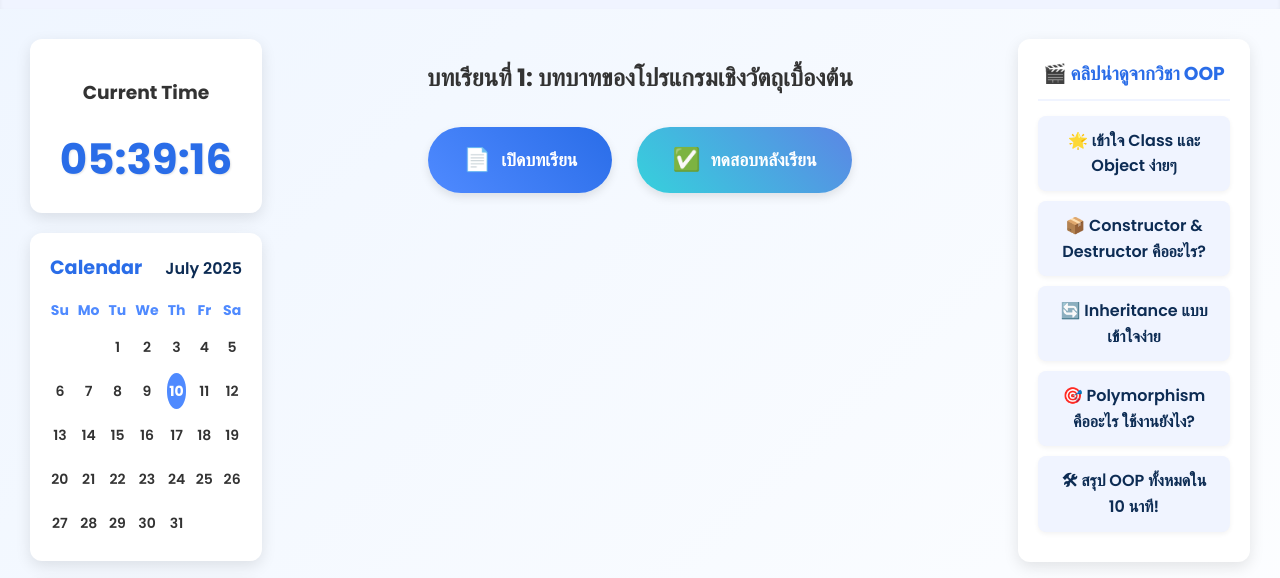
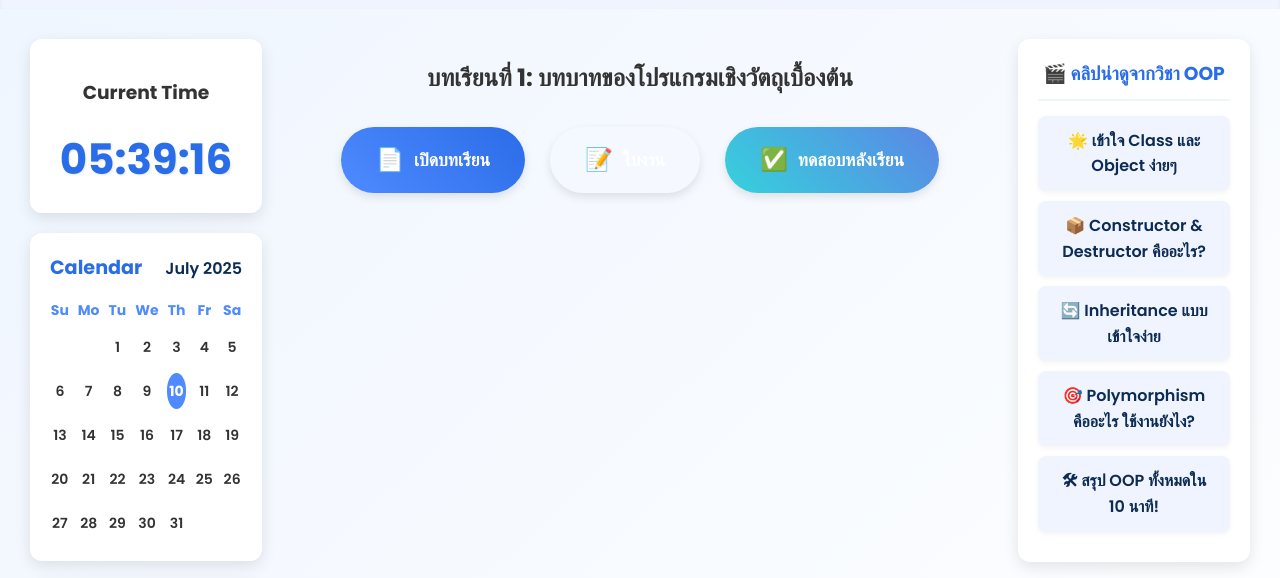
Before and after one commit to 2Smooth6/OOPperfect, a plain HTML site: page reason1.html in a window 1280 px wide. Shown: the part 194-772 px from the top of the page. Drawn offline with Linux system fonts and the light colour scheme.

Commit message:
Update reason1.html

```diff
--- a/reason1.html
+++ b/reason1.html
@@ -88,6 +88,9 @@
           <a href="https://docs.google.com/presentation/d/10bDVkfkSfmhrn_7OiYgJQKXNLnMm1FBZ/edit?usp=drive_link&ouid=108408077974585947113&rtpof=true&sd=true" class="lesson-btn presentation" target="_blank">
               <span>📄</span> เปิดบทเรียน
           </a>
+          <a href="https://1drv.ms/w/c/f804eccff608a873/EY9GRJ8rAJ1MixdqCgL96UsBeJFx_nI5lM8eHrCn5ba1Zg?e=7T1m90" class="lesson-btn worksheet-btn" target="_blank">
+              <span>📝</span> ใบงาน
+          </a>
           <a href="https://docs.google.com/forms/d/e/1FAIpQLSe654jcA187UvscS3yCTnOxT9Ym-gXSC7R0x8vvBaU2OSvggw/viewform" class="lesson-btn post-test" target="_blank">
               <span>✅</span> ทดสอบหลังเรียน
           </a>
```
